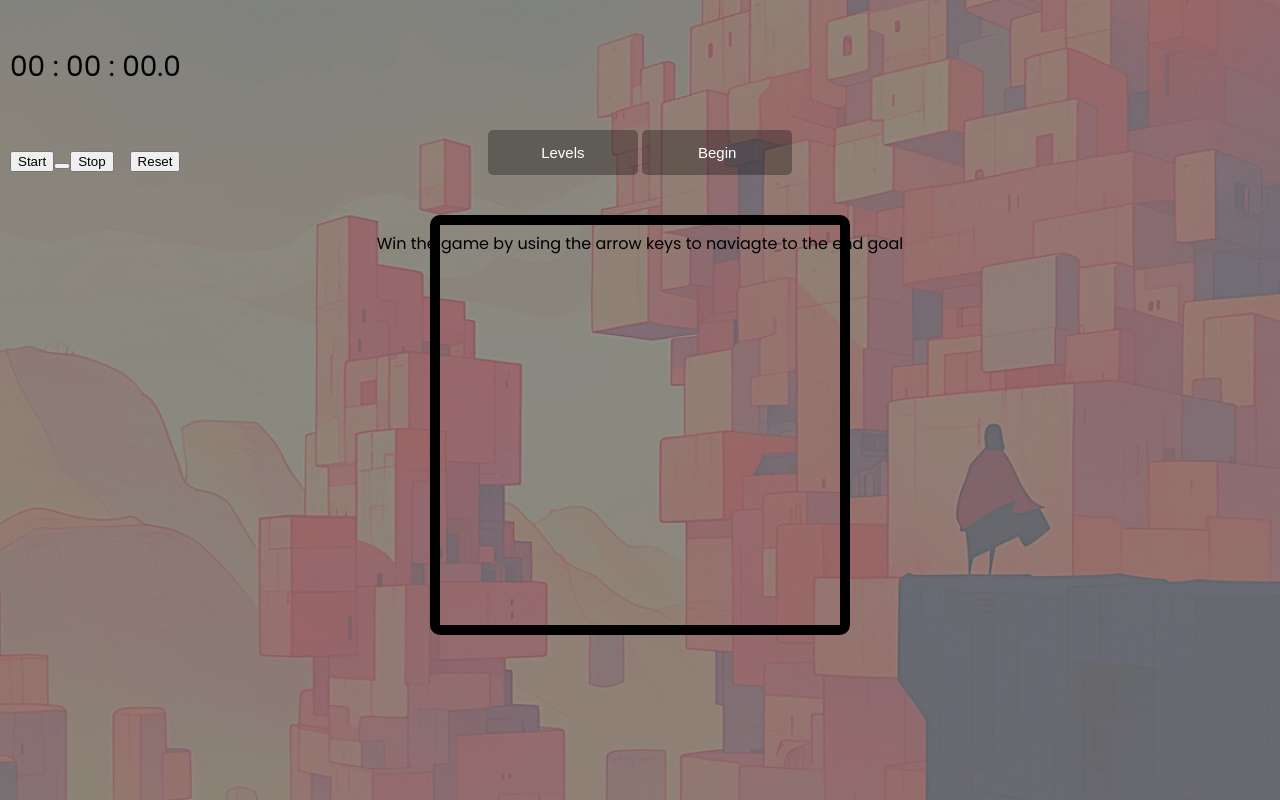
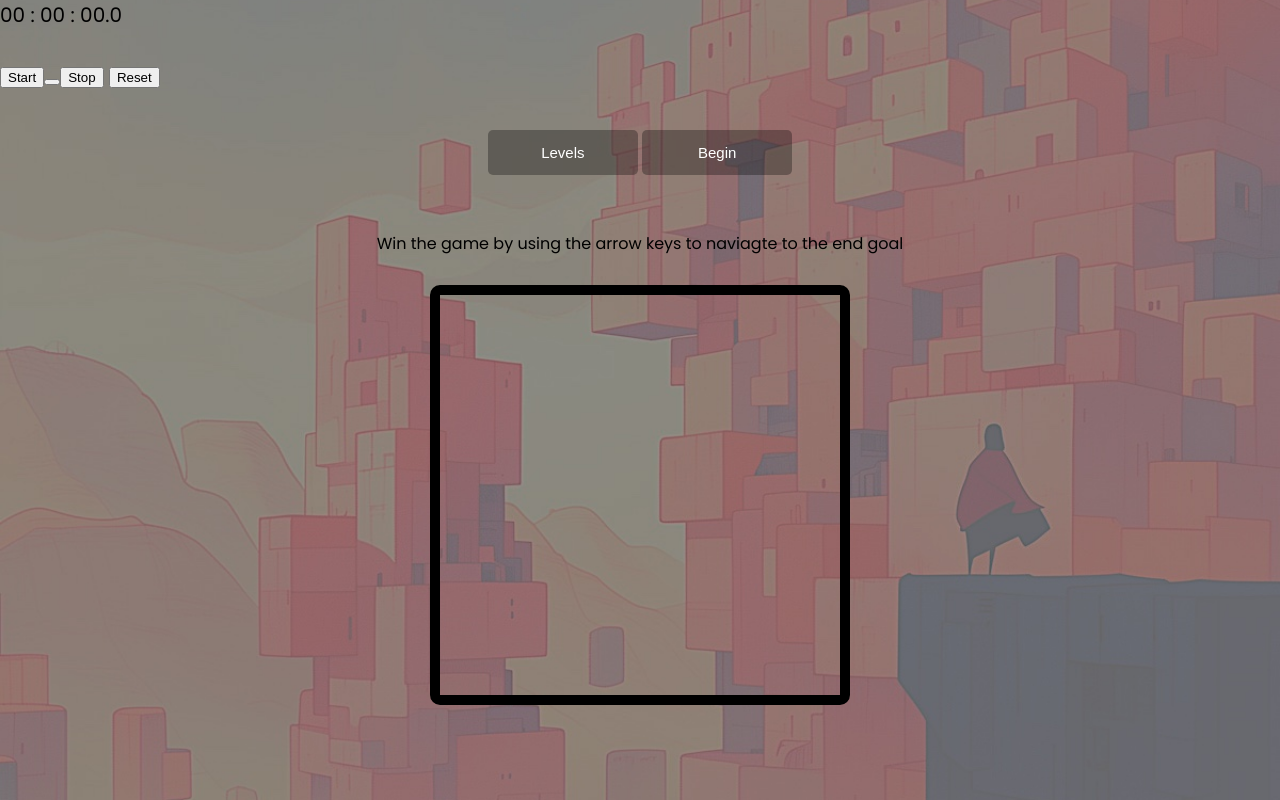
Before and after one commit to mola73/Maze-Game, a Django app: page /game1/ in a window 1280 px wide. Run offline with Django 5.2, Linux system fonts and the light colour scheme.

Commit message:
4th commit

```diff
--- a/maze_game/game1/static/style.css
+++ b/maze_game/game1/static/style.css
@@ -23,9 +23,9 @@ body {
   font-family: "Poppins", sans-serif;
 }
 
-#view {
-  margin-top: 150px;
-}
+/* #view {
+
+} */
 
 #mazeContainer {
   opacity: 0;
@@ -34,7 +34,7 @@ body {
   border-radius: 10px;
 }
 #mazeContainer #mazeCanvas {
-  margin-bottom: 3000px;
+  /* margin-bottom: 300px; */
   margin: 0;
   display: block;
   border: solid 2px black;
@@ -116,9 +116,9 @@ select:focus {
 }
 .stopwatch {
   margin: auto;
-  padding: 10px;
+  /* padding: 10px; */
   height: 95px;
-  box-sizing: border-box;
+  /* box-sizing: border-box; */
   font-size: 60px;
 }
 #page #menu h1 {
@@ -129,7 +129,7 @@ select:focus {
 }
 #page #view {
   position: absolute;
-  top: 65px;
+  top: 25px;
   bottom: 0;
   left: 0;
   right: 0;
@@ -142,7 +142,7 @@ select:focus {
 }
 
 #instructions {
-  margin-top: 425px;
+  margin-top: 325px;
 }
 
 /* Extra small devices (phones, 600px and down) */
--- a/maze_game/game1/templates/myfirst.html
+++ b/maze_game/game1/templates/myfirst.html
@@ -12,8 +12,8 @@
 
   <body >
     <script src="{% static 'Stopwatch.js' %}"></script>
-   <div class="stopwatch">
-    <div id="stopwatch" style="font-size: 28px; display: inline-block;">
+   <div class="stopwatch"style="font-size: 20px; display: inline-block;">
+    <div id="stopwatch" >
       00 : 00 : 00.0</div>
       <br>
 
@@ -40,8 +40,8 @@
 
 
 
-    <div id="view">
-      <div id="maze Container">
+    <div id="view" >
+      <div id="maze Container"style="margin-top: 260px;">
         <canvas id="mazeCanvas" class="border" width='400' height="400"></canvas>
       </div>
     </div>
```
